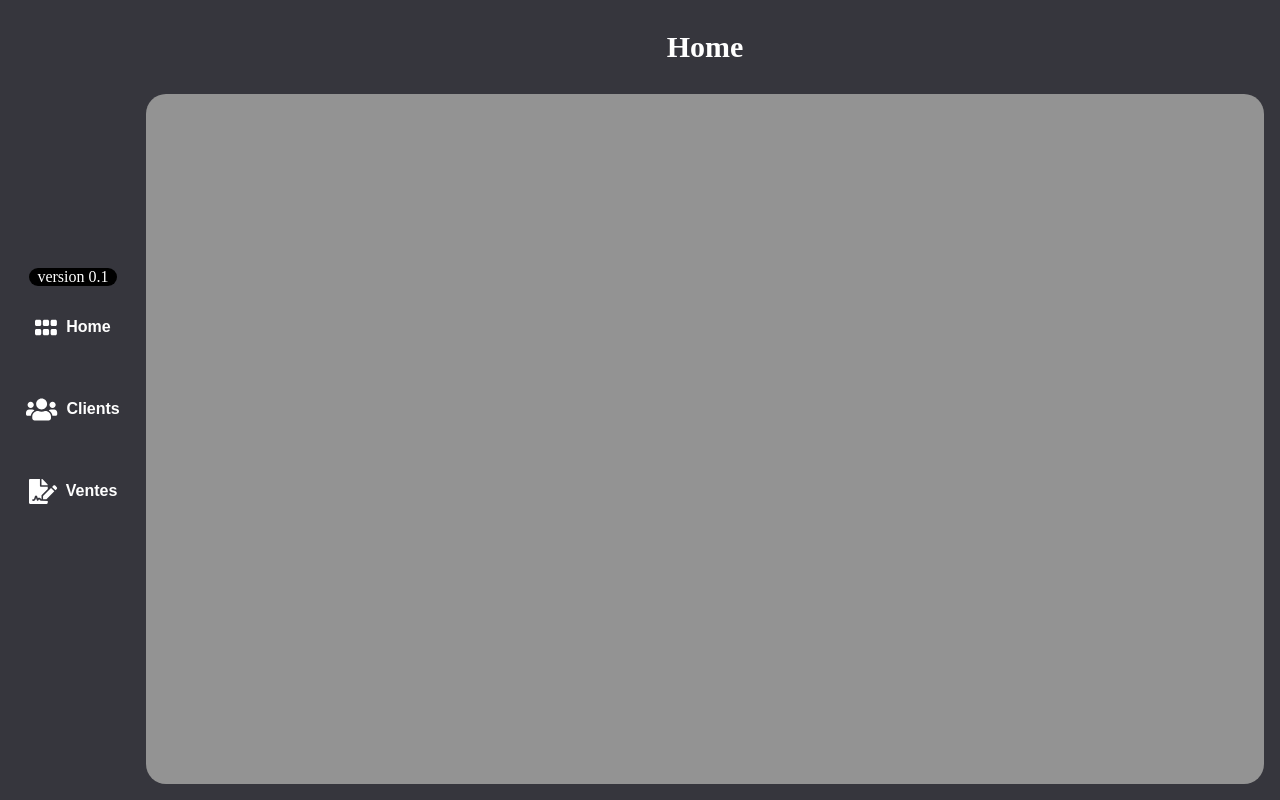
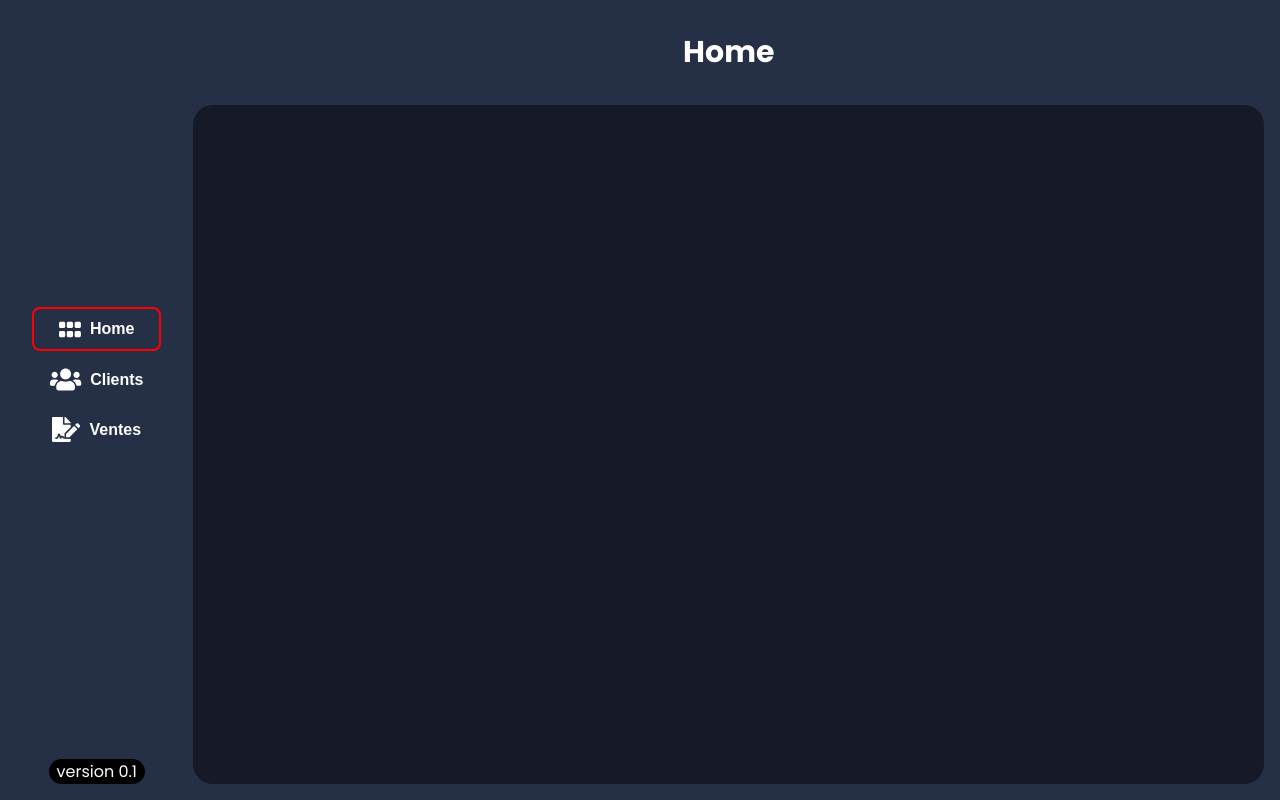
Before and after one commit to willrte/lego_crm, a Vue app: page / in a window 1280 px wide. Built offline with nearby package versions, Linux system fonts and the light colour scheme.

Commit message:
update 0.2

```diff
--- a/public/index.html
+++ b/public/index.html
@@ -7,6 +7,9 @@
     <link rel="icon" href="<%= BASE_URL %>favicon.ico">
     <title><%= htmlWebpackPlugin.options.title %></title>
       <script src="https://kit.fontawesome.com/33546c7229.js" crossorigin="anonymous"></script>
+      <link rel="preconnect" href="https://fonts.googleapis.com">
+      <link rel="preconnect" href="https://fonts.gstatic.com" crossorigin>
+      <link href="https://fonts.googleapis.com/css2?family=Poppins:ital,wght@0,200;0,300;0,400;0,500;0,600;0,700;0,800;1,400&display=swap" rel="stylesheet">
   </head>
   <body>
     <noscript>
--- a/src/App.vue
+++ b/src/App.vue
@@ -4,8 +4,10 @@
       <Menu/>
     </div>
     <div class="pageActive">
+
       <router-view v-slot="{ Component }"></router-view>
     </div>
+
   </div>
 
 </template>
@@ -38,8 +40,9 @@ html, body {
   width: 100vw;
   display: flex;
   flex-direction: row;
-  color: white;
-  background: rgba(8, 8, 16, 0.81);
+  color: #ffffff;
+  background: #252f46;
+
 }
 .pageActive {
   width: 100%;
--- a/src/components/Menu.vue
+++ b/src/components/Menu.vue
@@ -1,55 +1,41 @@
 <template>
   <div class="menu-container">
-    <Version/>
+
     <div class="menu">
-    <div class="highlight"></div>
-    <div style="display: flex; align-items: center" class="menu-btn"  :class="{active: menuItem=== 'Home'}" @click="$router.push('/'); setMenuItem('Home'); setHighlightPosition()">
+      <div class="menu-btn" :class="{active: $route.name=== 'Home'}" @click="$router.push('/');">
         <i class="fas fa-grip-horizontal" style="font-size: 25px"></i>
         &nbsp;&nbsp;
         <div>Home</div>
       </div>
 
-    <div class="menu-btn"  :class="{active: menuItem=== 'Clients'}" @click="$router.push('/clients'); setMenuItem('Clients');setHighlightPosition()">
+      <div class="menu-btn" :class="{active: $route.name=== 'Clients'}" @click="$router.push('/clients');">
         <i class="fas fa-users" style="font-size: 25px"></i>
         &nbsp;&nbsp;
         <div>Clients</div>
       </div>
-    <div class="menu-btn"  :class="{active: menuItem=== 'Ventes'}" @click="$router.push('/ventes'); setMenuItem('Ventes');setHighlightPosition()">
+      <div class="menu-btn" :class="{active: $route.name=== 'Ventes'}" @click="$router.push('/ventes');">
         <i class="fas fa-file-signature" style="font-size: 25px"></i>
         &nbsp;&nbsp;
         <div>Ventes</div>
       </div>
     </div>
+    <Version style="margin-bottom:1rem " />
   </div>
 
 </template>
 
 <script>
 import Version from "@/components/Version";
+
 export default {
   name: 'Menu',
   data() {
-    return {
-      menuItem: "home",
-    };
+    return {};
   },
   components: {
     Version
   },
-  methods: {
-    setMenuItem(item) {
-      this.menuItem = item;
-    },
-    setHighlightPosition() {
-      if (this.menuItem === "Home") {
-        document.getElementsByClassName("highlight")[0].style.bottom = "33.2rem";
-      } else if (this.menuItem === "Clients") {
-        document.getElementsByClassName("highlight")[0].style.bottom = "24.1rem";
-      } else if (this.menuItem === "About") {
-        document.getElementsByClassName("highlight")[0].style.bottom = "15rem";
-      }
-    },
-  },
+  methods: {},
 }
 
 </script>
@@ -68,7 +54,7 @@ export default {
 /*  z-index: -1;*/
 /*  border: #e89797 solid 1px;*/
 /*}*/
-.menu-container{
+.menu-container {
   margin-left: 1rem;
   display: flex;
   flex-direction: column;
@@ -78,43 +64,49 @@ export default {
   justify-content: center;
 
 }
-.menu{
+
+.menu {
   display: flex;
   flex-direction: column;
   /*background-color: #c0c0c0;*/
   font-family: Arial;
   height: max-content;
   width: max-content;
-  border-radius:100px;
+  border-radius: 100px;
   z-index: 9;
+  margin: auto 0;
 
 
 }
-.menu-btn{
+
+.menu-btn {
   display: flex;
   align-items: center;
   justify-content: center;
-  height: 4rem ;
-  width: 6rem ;
+  min-height: 2.5rem;
+  max-height: max-content;
+  min-width: max-content;
   cursor: pointer;
-  border-radius: 1rem;
-  margin: 0.5rem 0;
-  padding: 0 0.5rem;
-  border: transparent solid 1px;
+  border-radius: 0.5rem;
+  margin: 0.2rem 1rem;
+  padding: 0 1rem;
+  border: transparent solid 2px;
   font-weight: bold;
 
 }
-.menu-btn:hover{
+
+.menu-btn:hover {
   /*color: #ffffff;*/
   font-weight: bold;
-  border: white solid 1px;
+  border: white solid 2px;
   transition-duration: 0.3s;
 }
 
-.active{
+.active {
   color: #ffffff;
   font-weight: bold;
-  background-color: red;
   transition-duration: 0.3s;
+  border: red solid 2px;
+
 }
 </style>
--- a/src/views/Home.vue
+++ b/src/views/Home.vue
@@ -36,7 +36,7 @@ display: flex;
   display: flex;
   width: 100%;
   height: 100%;
-  background: #939393;
+  background: #161a28;
   margin-bottom: 1rem;
   border-radius: 20px;
 }
```
Lines whose indentation alone changed are shown as unchanged.
